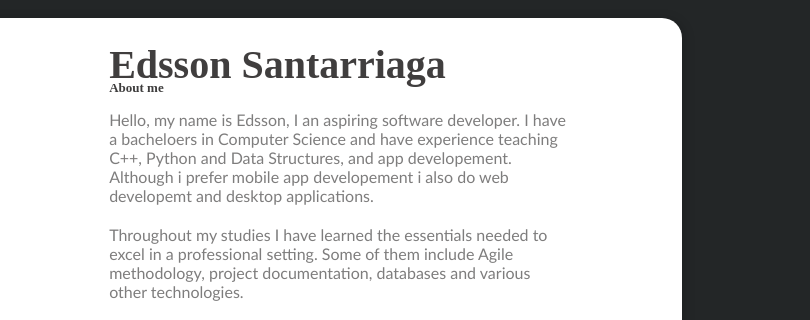
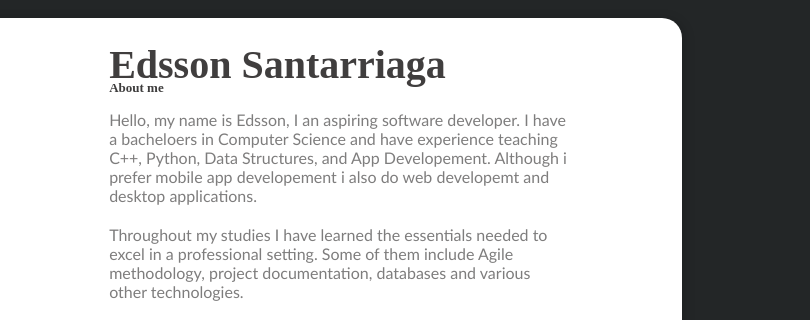
Before and after one commit to Santarriaga/Portfolio, a plain HTML site: page about.html in a window 1280 px wide. Shown: the part 159-479 px from the top of the page, 470-1280 px from the left. Drawn offline with Linux system fonts and the light colour scheme.

Commit message:
about page fixed

```diff
--- a/about.html
+++ b/about.html
@@ -34,8 +34,8 @@
 		<p>Edsson Santarriaga</p>
 		<p>About me</p>
 		<p>Hello, my name is Edsson, I an aspiring software developer. I have a bacheloers
-    in Computer Science and have experience teaching C++, Python and Data Structures, and
-    app developement.
+    in Computer Science and have experience teaching C++, Python, Data Structures, and
+    App Developement.
     Although i prefer mobile app developement i also do web developemt and desktop
     applications. </p>
 
```
